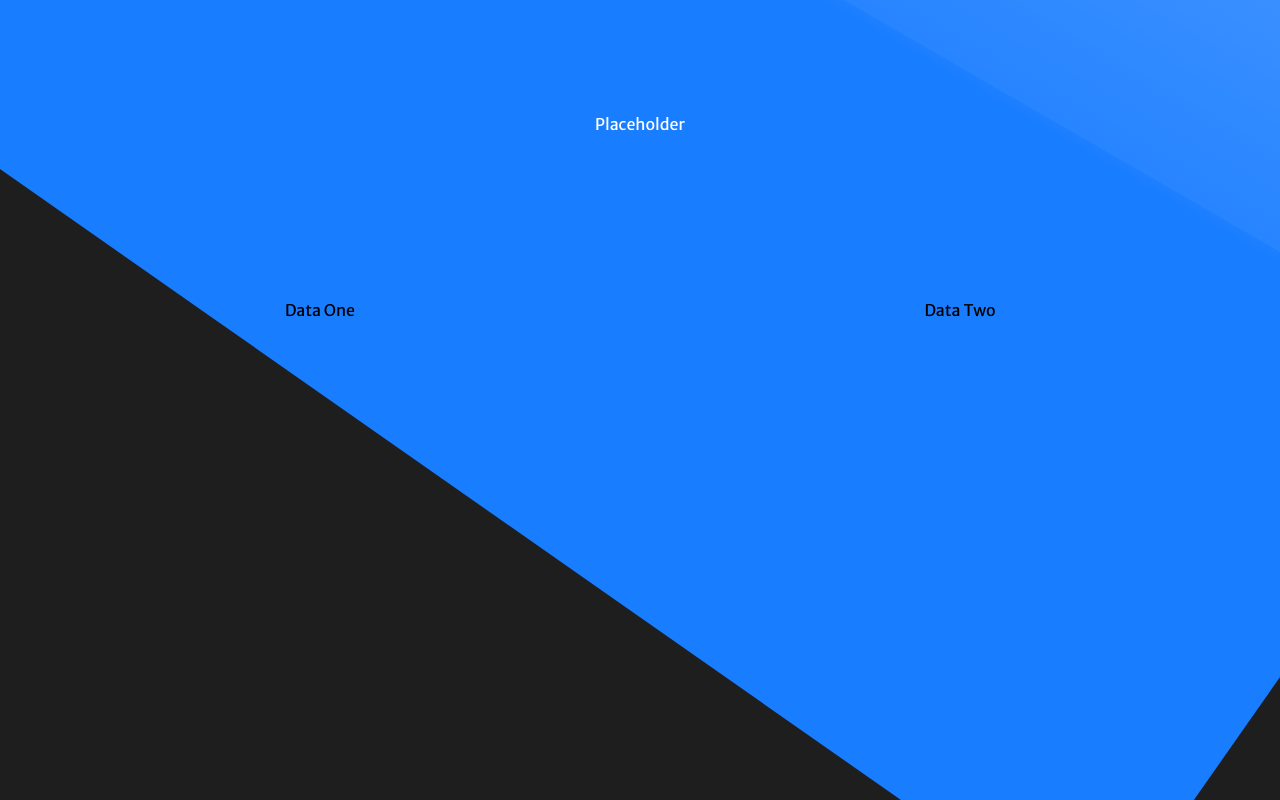
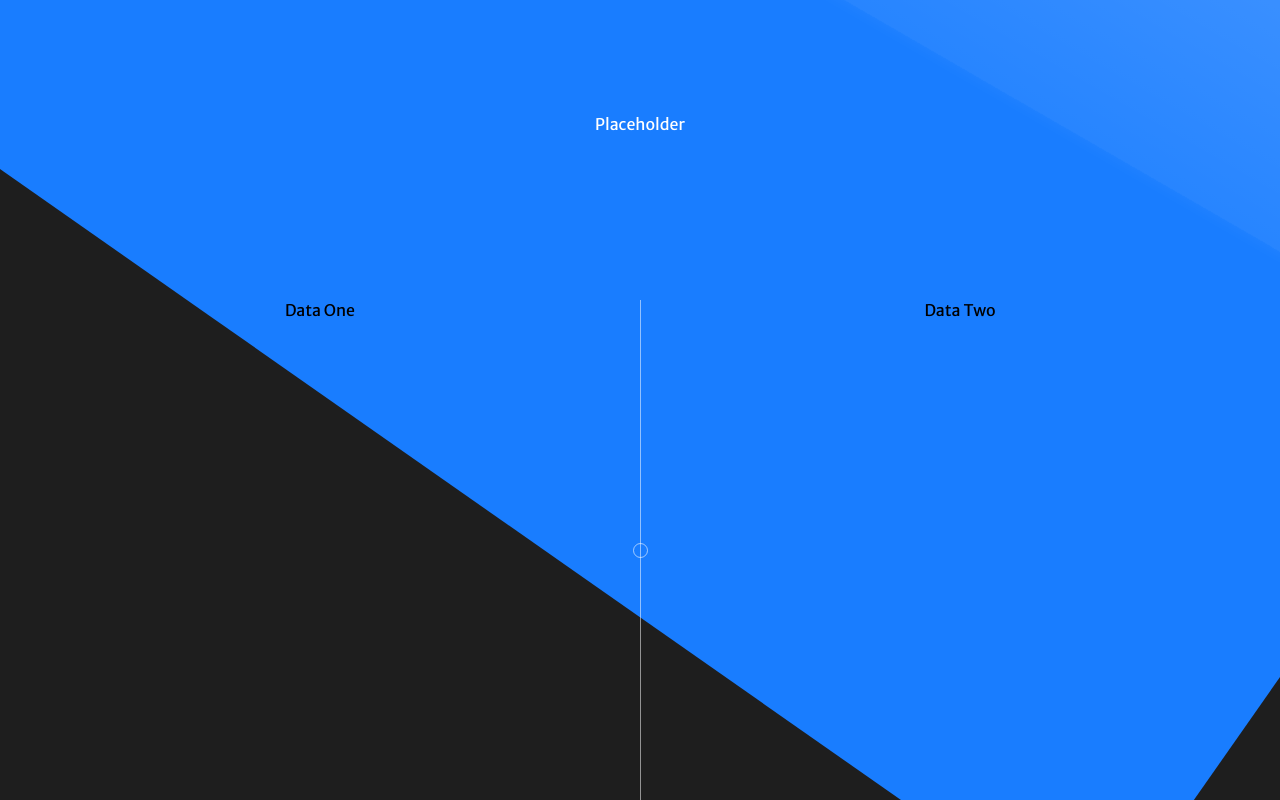
Before and after one commit to Joseph-Murnan/developer-site, a Next.js app: page / in a window 1280 px wide. Shown: the part 954-1754 px from the top of the page. Built offline with nearby package versions, Linux system fonts and the light colour scheme.

Commit message:
Creating facade component and beginning styling of slider.

```diff
--- /dev/null
+++ b/components/Slider/Facade/Facade.tsx
@@ -0,0 +1,18 @@
+import { Fragment } from 'react';
+import styles from '../Slider.module.css';
+
+const Facade = () => {
+    return (
+        <Fragment>
+            <div className="grid">
+                <div className="left"><span>left content</span></div>
+                <div className="right"><span>right content</span></div>
+            </div>
+            <div draggable="true" className={styles.separator}>
+                <div className={styles.indicator}></div>
+            </div>
+        </Fragment>
+    );
+};
+
+export default Facade;
--- a/components/Slider/Slider.module.css
+++ b/components/Slider/Slider.module.css
@@ -2,3 +2,28 @@
     position:relative;
     height:500px;
 }
+
+.separator {
+    position:absolute;
+    top:0;
+    height:100%;
+    width:1px;
+    background-color:#ffffff85;
+    left:50%;
+    display:flex;
+    align-items:center;
+}
+
+.indicator {
+    border:1px solid #ffffff95;
+    background-color:transparent;
+    height:15px;
+    width:15px;
+    border-radius:50%;
+    display:flex;
+    flex-shrink:0;
+    margin-left:-7px;
+    cursor:pointer;
+    position:relative;
+    z-index:1;
+}
--- a/components/Slider/Slider.tsx
+++ b/components/Slider/Slider.tsx
@@ -1,3 +1,4 @@
+import Facade from './Facade/Facade';
 import styles from './Slider.module.css';
 
 const Slider = () => {
@@ -7,6 +8,7 @@ const Slider = () => {
                 <div className="centre">Data One</div>
                 <div className="centre">Data Two</div>
             </div>
+            <Facade />
         </div>
     );
 }
```
